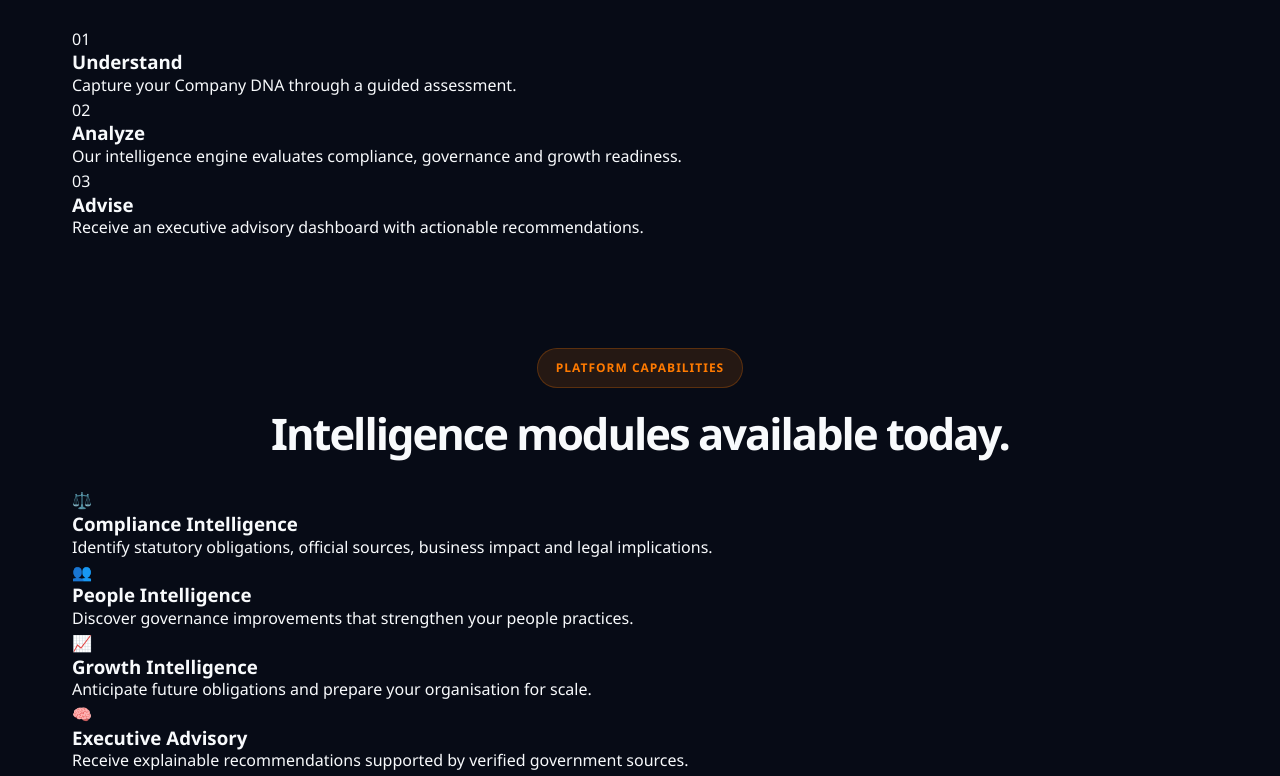
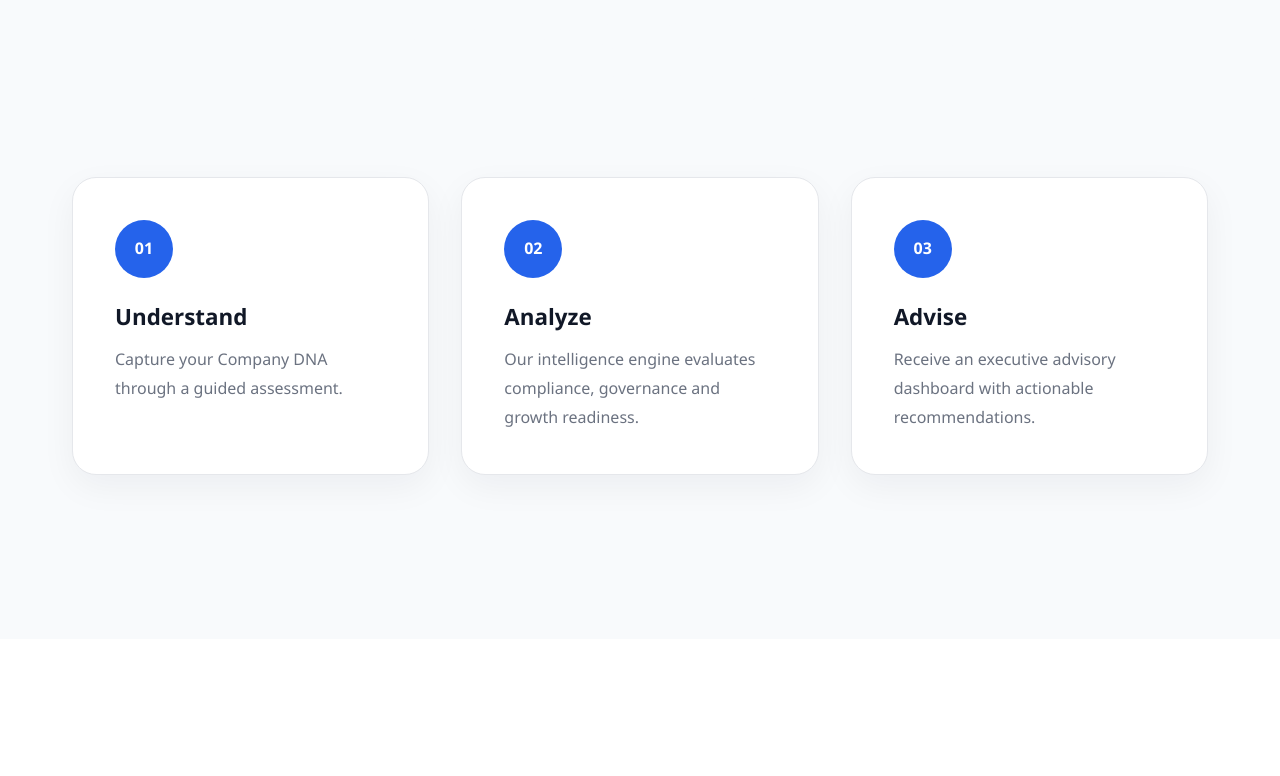
Before and after one commit to hrtechifyed/GrowwithHR, a website with bundled scripts: page index.html in a window 1280 px wide. Shown: the part 1358-2134 px from the top of the page. Built offline with nearby package versions, Linux system fonts and the light colour scheme.

Commit message:
Add styles for homepage redesign and capabilities section

```diff
--- a/styles.css
+++ b/styles.css
@@ -3963,3 +3963,219 @@
     left:-60px;
 
 }
+
+
+/* ==========================================================
+   HOMEPAGE REDESIGN V2
+   Sprint 2
+========================================================== */
+
+/* ==========================================
+   HOW IT WORKS
+========================================== */
+
+.how-section{
+
+    padding:110px 0;
+
+    background:#F8FAFC;
+
+}
+
+.how-grid{
+
+    margin-top:70px;
+
+    display:grid;
+
+    grid-template-columns:repeat(3,1fr);
+
+    gap:32px;
+
+}
+
+.how-card{
+
+    background:white;
+
+    padding:42px;
+
+    border-radius:24px;
+
+    border:1px solid #E5E7EB;
+
+    transition:.30s;
+
+    box-shadow:
+
+        0 12px 35px rgba(15,23,42,.05);
+
+}
+
+.how-card:hover{
+
+    transform:translateY(-8px);
+
+    box-shadow:
+
+        0 24px 55px rgba(37,99,235,.12);
+
+}
+
+.how-number{
+
+    width:58px;
+
+    height:58px;
+
+    border-radius:50%;
+
+    display:flex;
+
+    align-items:center;
+
+    justify-content:center;
+
+    background:#2563EB;
+
+    color:white;
+
+    font-weight:700;
+
+    margin-bottom:26px;
+
+}
+
+.how-card h3{
+
+    margin-bottom:16px;
+
+    font-size:1.4rem;
+
+    color:#111827;
+
+}
+
+.how-card p{
+
+    color:#6B7280;
+
+    line-height:1.8;
+
+}
+
+/* ==========================================
+   CAPABILITIES
+========================================== */
+
+.capabilities-section{
+
+    padding:110px 0;
+
+    background:white;
+
+}
+
+.capability-grid{
+
+    margin-top:70px;
+
+    display:grid;
+
+    grid-template-columns:repeat(2,1fr);
+
+    gap:28px;
+
+}
+
+.capability-card{
+
+    background:#07111F;
+
+    border-radius:26px;
+
+    padding:38px;
+
+    color:white;
+
+    transition:.30s;
+
+    position:relative;
+
+    overflow:hidden;
+
+    box-shadow:
+
+        0 20px 45px rgba(15,23,42,.20);
+
+}
+
+.capability-card::before{
+
+    content:"";
+
+    position:absolute;
+
+    inset:0;
+
+    background:
+
+        radial-gradient(circle at top right,
+
+        rgba(37,99,235,.22),
+
+        transparent 60%);
+
+}
+
+.capability-card:hover{
+
+    transform:
+
+        translateY(-10px);
+
+}
+
+.capability-icon{
+
+    font-size:2rem;
+
+    margin-bottom:24px;
+
+}
+
+.capability-card h3{
+
+    margin-bottom:16px;
+
+    font-size:1.45rem;
+
+}
+
+.capability-card p{
+
+    color:#CBD5E1;
+
+    line-height:1.8;
+
+}
+
+/* ==========================================
+   RESPONSIVE
+========================================== */
+
+@media(max-width:992px){
+
+    .how-grid{
+
+        grid-template-columns:1fr;
+
+    }
+
+    .capability-grid{
+
+        grid-template-columns:1fr;
+
+    }
+
+}
```
